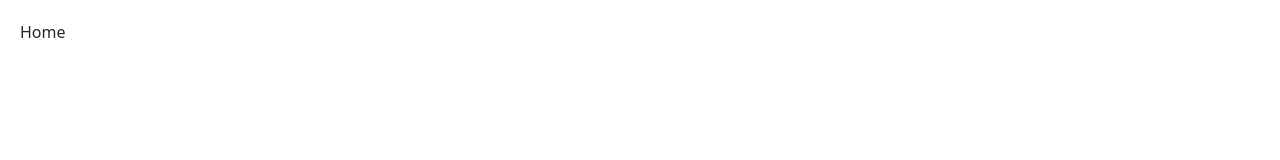
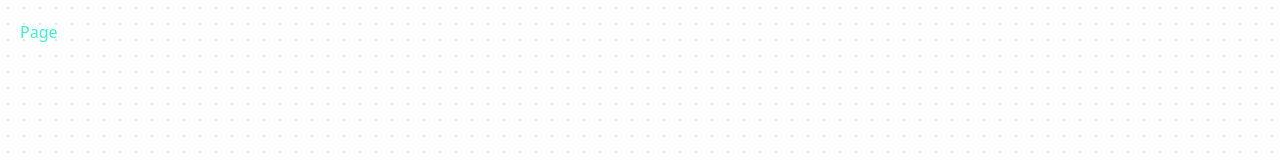
Before and after one commit to TTitanUA/nebtide, a React (Vite) app: page / in a window 1280 px wide. Shown: the top 160 px of the page. Built offline with nearby package versions, Linux system fonts and the light colour scheme.

Commit message:
feat: implement routing with Home and Settings pages and refactor App component

```diff
--- a/src/renderer/App.tsx
+++ b/src/renderer/App.tsx
@@ -1,26 +1,20 @@
 import React from 'react';
-import { Route, Routes } from 'react-router';
+import { Navigate, Route, Routes } from 'react-router';
 
-import { Typography } from '@/components/ui/typography';
 import { AppLayout } from '@/layouts/app-layout';
+import { Home } from '@/pages/home';
+import { Settings } from '@/pages/settings';
+import { RoutesEnum } from '@/routes/routes';
 
 function App() {
   return (
     <Routes>
       <Route element={<AppLayout />}>
-        <Route
-          element={
-            <div>
-              {/*<h1 className='text-primary'>Home</h1>*/}
-              {/*<h1 className='text-neutral-content'>Home</h1>*/}
-              {/*<h1 className='text-primary'>Home</h1>*/}
-              {/*<h1 className='text-primary'>Home</h1>*/}
-              <Typography>Home</Typography>
-            </div>
-          }
-          index
-        />
+        <Route element={<Home />} index />
+        <Route element={<Settings />} path={RoutesEnum.SETTINGS} />
       </Route>
+
+      <Route element={<Navigate replace to={RoutesEnum.HOME} />} path='*' />
     </Routes>
   );
 }
--- /dev/null
+++ b/src/renderer/pages/home.tsx
@@ -0,0 +1,11 @@
+import React, { FC } from 'react';
+
+import { Typography } from '@/components/ui/typography';
+
+export const Home: FC = () => {
+  return (
+    <Typography color='primary' variant='h1'>
+      Page
+    </Typography>
+  );
+};
--- /dev/null
+++ b/src/renderer/pages/settings.tsx
@@ -0,0 +1,11 @@
+import React from 'react';
+
+import { Typography } from '@/components/ui/typography';
+
+export const Settings = () => {
+  return (
+    <Typography color='primary' variant='h1'>
+      Settings
+    </Typography>
+  );
+};
--- /dev/null
+++ b/src/renderer/routes/routes.ts
@@ -0,0 +1,4 @@
+export enum RoutesEnum {
+  HOME = '/',
+  SETTINGS = '/settings'
+}
```
Also changed, not shown: 2 other files (tests, documents, lock files or other folders).
